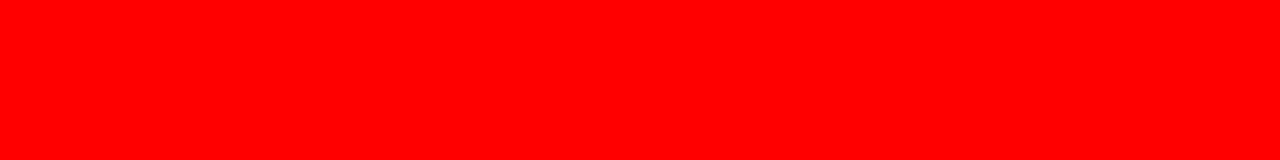
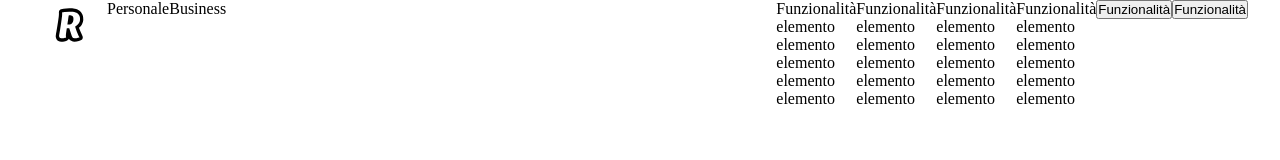
Before and after one commit to danielevergani/js-html-css-revolut, a plain HTML site: page index.html in a window 1280 px wide. Drawn offline with nearby package versions, Linux system fonts and the light colour scheme; a script that the page names is missing.

Commit message:
strutt base iniziale

```diff
--- a/css/style.css
+++ b/css/style.css
@@ -1,3 +1,35 @@
-body{
-    background-color: red;;
+*{
+    margin: 0;
+    padding: 0;
+    box-sizing: border-box;
 }
+
+.list_none{
+    list-style: none;
+}
+
+.container{
+    width: 95%;
+    margin: auto;
+}
+
+header{
+    height: 50px;
+    display: flex;
+    justify-content: space-between;
+    align-items: center;
+}
+
+nav{
+    height: 100%;
+    display: flex;
+
+}
+
+.main_list{
+    display: flex;
+}
+
+img{
+    height: 100%;
+}
--- a/index.html
+++ b/index.html
@@ -8,7 +8,78 @@
         <link rel="stylesheet" href="css/style.css">
     </head>
     <body>
+        <div class="container">
+            <header>
+                <nav>
+                    <img src="img/logo.svg" alt="logo">
+                    <ul class="main_list list_none">
+                        <li>Personale</li>
+                        <li>Business</li>
+                    </ul>
+                </nav>
+                <nav>
+                    <ul class="main_list list_none">
+                        <li>
+                            <span>Funzionalità</span>
+                            <div class="dropdown">
+                                <ul class="list_none">
+                                    <li>elemento</li>
+                                    <li>elemento</li>
+                                    <li>elemento</li>
+                                    <li>elemento</li>
+                                    <li>elemento</li>
+                                </ul>
+                            </div>
+                        </li>
 
+                        <li>
+                            <span>Funzionalità</span>
+                            <div class="dropdown">
+                                <ul class="list_none">
+                                    <li>elemento</li>
+                                    <li>elemento</li>
+                                    <li>elemento</li>
+                                    <li>elemento</li>
+                                    <li>elemento</li>
+                                </ul>
+                            </div>
+                        </li>
+                        <li>
+                            <span>Funzionalità</span>
+                            <div class="dropdown">
+                                <ul class="list_none">
+                                    <li>elemento</li>
+                                    <li>elemento</li>
+                                    <li>elemento</li>
+                                    <li>elemento</li>
+                                    <li>elemento</li>
+                                </ul>
+                            </div>
+                        </li>
+                        <li>
+                            <span>Funzionalità</span>
+                            <div class="dropdown">
+                                <ul class="list_none">
+                                    <li>elemento</li>
+                                    <li>elemento</li>
+                                    <li>elemento</li>
+                                    <li>elemento</li>
+                                    <li>elemento</li>
+                                </ul>
+                            </div>
+                        </li>
+                        <li>
+                            <button>Funzionalità</button>
+                        </li>
+                        <li>
+                            <button>Funzionalità</button>
+                        </li>
+                    </ul>
+                </nav>
+            </header>
+
+
+        </div>
         <script src="https://ajax.googleapis.com/ajax/libs/jquery/3.6.0/jquery.min.js"></script>
         <script src="js/script.js"></script>
     </body>
--- a/js/script.js
+++ /dev/null
@@ -1 +0,0 @@
-alert();
```
Also changed, not shown: img/logo.svg (renamed from img/Revolut-Icon-Black-Logo.wine.svg), img/revolut.png (added).
